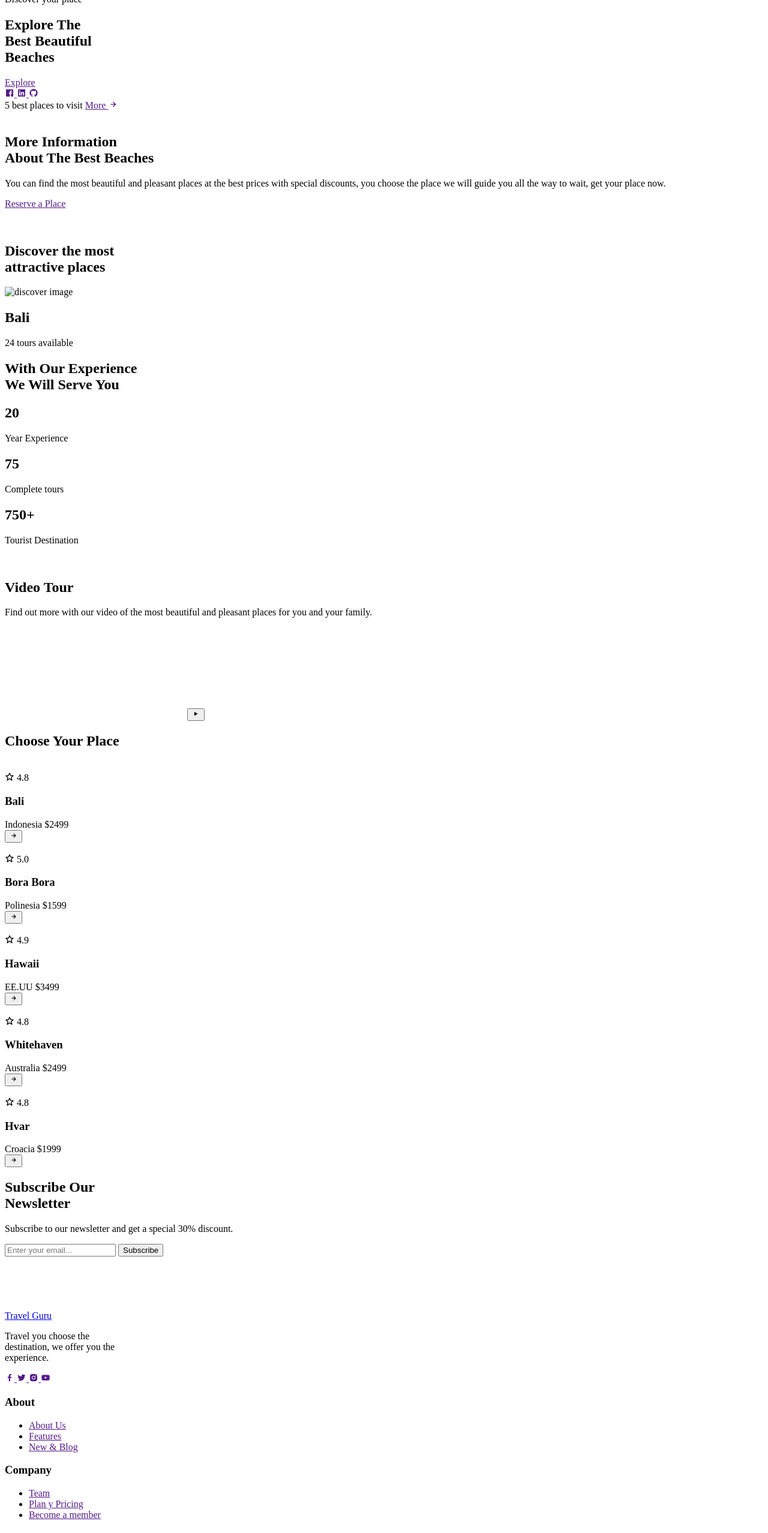
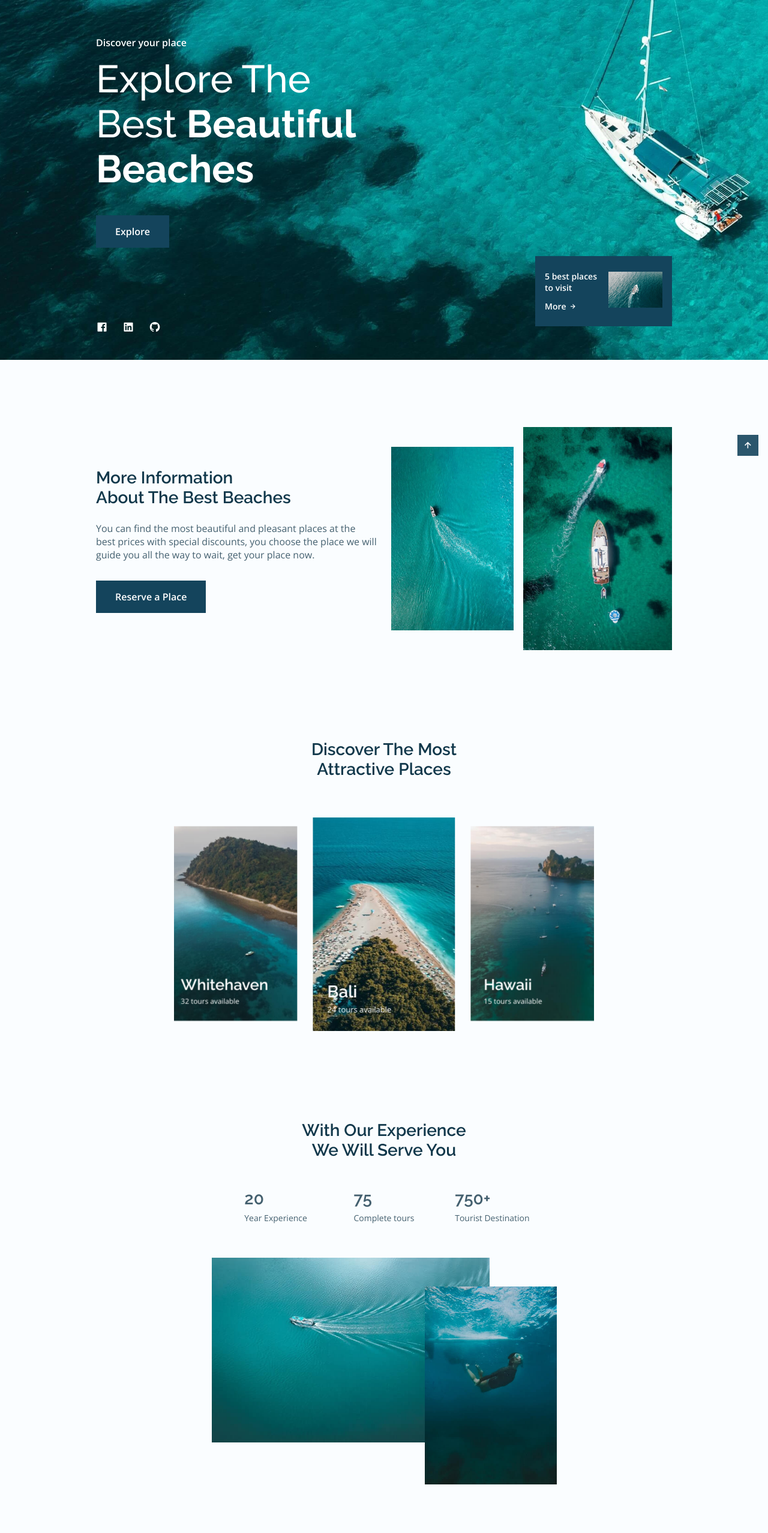
Before and after one commit to findhridoy/travel-guru-v2, a plain HTML site: page index.html in a window 1280 px wide. Shown: the part 200-2756 px from the top of the page at 60% size. Drawn offline with nearby package versions, Linux system fonts and the light colour scheme; the site is published under a folder, as on GitHub Pages, so addresses that start at the root find nothing; grey boxes are pictures that could not be loaded.

Commit message:
fix css loading

```diff
--- a/index.html
+++ b/index.html
@@ -7,7 +7,7 @@
     <!-- -------------- FAVICON ICON -------------- -->
     <link
       rel="shortcut icon"
-      href="/assets/images/favicon.png"
+      href="assets/images/favicon.png"
       type="image/x-icon"
     />
 
@@ -24,7 +24,7 @@
     />
 
     <!-- -------------- STYLE CSS -------------- -->
-    <link rel="stylesheet" href="/assets/css/style.css" />
+    <link rel="stylesheet" href="assets/css/style.css" />
 
     <!-- -------------- RESPONSIVE CSS -------------- -->
     <title>Travel Guru</title>
@@ -35,10 +35,10 @@
       <nav class="nav container">
         <div class="logo">
           <a class="white--logo" href="#"
-            ><img src="/assets/images/white-logo.png" alt="Logo"
+            ><img src="assets/images/white-logo.png" alt="Logo"
           /></a>
           <a class="dark--logo" href="#"
-            ><img src="/assets/images/dark-logo.png" alt="Logo"
+            ><img src="assets/images/dark-logo.png" alt="Logo"
           /></a>
         </div>
         <div class="nav__menu" id="nav__menu">
@@ -90,7 +90,7 @@
       <section id="home" class="home">
         <img
           class="home__image"
-          src="/assets/images/home1.jpg"
+          src="assets/images/home1.jpg"
           alt="banner image"
         />
         <div class="home__container container grid">
@@ -104,16 +104,16 @@
                 Beaches</b
               >
             </h1>
-            <a href="" class="button">Explore</a>
+            <a href="#" class="button">Explore</a>
           </div>
           <div class="home__social">
-            <a href="" class="home__social--link" target="_blank"
+            <a href="#" class="home__social--link" target="_blank"
               ><i class="bx bxl-facebook-square home__social--link"></i>
             </a>
-            <a href="" class="home__social--link" target="_blank"
+            <a href="#" class="home__social--link" target="_blank"
               ><i class="bx bxl-linkedin-square home__social--link"></i>
             </a>
-            <a href="" class="home__social--link" target="_blank">
+            <a href="#" class="home__social--link" target="_blank">
               <i class="bx bxl-github home__social--link"></i>
             </a>
           </div>
@@ -121,7 +121,7 @@
             <div>
               <span class="home__info--title">5 best places to visit</span>
               <a
-                href=""
+                href="#"
                 class="button button--flex button--link home__info--button"
               >
                 <span>More</span>
@@ -131,7 +131,7 @@
             <div class="home__info--overlay">
               <img
                 class="home__info--image"
-                src="/assets/images/home2.jpg"
+                src="assets/images/home2.jpg"
                 alt=""
               />
             </div>
@@ -152,20 +152,20 @@
               prices with special discounts, you choose the place we will guide
               you all the way to wait, get your place now.
             </p>
-            <a href="" class="button">Reserve a Place</a>
+            <a href="#" class="button">Reserve a Place</a>
           </div>
           <div class="about__images">
             <div class="about__img--overlay">
               <img
                 class="about__img--one"
-                src="/assets/images/about1.jpg"
+                src="assets/images/about1.jpg"
                 alt=""
               />
             </div>
             <div class="about__img--overlay">
               <img
                 class="about__img--two"
-                src="/assets/images/about2.jpg"
+                src="assets/images/about2.jpg"
                 alt=""
               />
             </div>
@@ -185,7 +185,7 @@
             <div class="discover__card swiper-slide">
               <img
                 class="discover__card--image"
-                src="/assets/images/discover1.jpg"
+                src="assets/images/discover1.jpg"
                 alt="discover image"
               />
               <div class="discover__card--content">
@@ -200,7 +200,7 @@
             <div class="discover__card swiper-slide">
               <img
                 class="discover__card--image"
-                src="/assets/images/discover2.jpg"
+                src="assets/images/discover2.jpg"
                 alt="discover image"
               />
               <div class="discover__card--content">
@@ -215,7 +215,7 @@
             <div class="discover__card swiper-slide">
               <img
                 class="discover__card--image"
-                src="/assets/images/discover3.jpg"
+                src="assets/images/discover3.jpg"
                 alt="discover image"
               />
               <div class="discover__card--content">
@@ -230,7 +230,7 @@
             <div class="discover__card swiper-slide">
               <img
                 class="discover__card--image"
-                src="/assets/images/discover4.jpg"
+                src="assets/images/discover4.jpg"
                 alt="discover image"
               />
               <div class="discover__card--content">
@@ -272,14 +272,14 @@
           <div class="experience__image grid">
             <div class="experience__img--overlay">
               <img
-                src="/assets/images/experience1.jpg"
+                src="assets/images/experience1.jpg"
                 alt=""
                 class="experience__img--one"
               />
             </div>
             <div class="experience__img--overlay">
               <img
-                src="/assets/images/experience2.jpg"
+                src="assets/images/experience2.jpg"
                 alt=""
                 class="experience__img--two"
               />
@@ -299,7 +299,7 @@
           </p>
           <div class="video__content">
             <video id="video-file">
-              <source src="/assets/video/video.mp4" type="video/mp4" />
+              <source src="assets/video/video.mp4" type="video/mp4" />
             </video>
             <button class="button video__button button--flex" id="video-button">
               <i
@@ -317,7 +317,7 @@
         <div class="place__container container grid">
           <!-- -------------- Place Card 1 -------------- -->
           <div class="place__card">
-            <img src="/assets/images/place1.jpg" alt="" class="place__image" />
+            <img src="assets/images/place1.jpg" alt="" class="place__image" />
             <div class="place__content">
               <span class="place__rating">
                 <i class="bx bx-star place__rating--icon"></i>
@@ -336,7 +336,7 @@
 
           <!-- -------------- Place Card 2 -------------- -->
           <div class="place__card">
-            <img src="/assets/images/place2.jpg" alt="" class="place__image" />
+            <img src="assets/images/place2.jpg" alt="" class="place__image" />
             <div class="place__content">
               <span class="place__rating">
                 <i class="bx bx-star place__rating--icon"></i>
@@ -355,7 +355,7 @@
 
           <!-- -------------- Place Card 3 -------------- -->
           <div class="place__card">
-            <img src="/assets/images/place3.jpg" alt="" class="place__image" />
+            <img src="assets/images/place3.jpg" alt="" class="place__image" />
             <div class="place__content">
               <span class="place__rating">
                 <i class="bx bx-star place__rating--icon"></i>
@@ -374,7 +374,7 @@
 
           <!-- -------------- Place Card 4 -------------- -->
           <div class="place__card">
-            <img src="/assets/images/place4.jpg" alt="" class="place__image" />
+            <img src="assets/images/place4.jpg" alt="" class="place__image" />
             <div class="place__content">
               <span class="place__rating">
                 <i class="bx bx-star place__rating--icon"></i>
@@ -393,7 +393,7 @@
 
           <!-- -------------- Place Card 5 -------------- -->
           <div class="place__card">
-            <img src="/assets/images/place5.jpg" alt="" class="place__image" />
+            <img src="assets/images/place5.jpg" alt="" class="place__image" />
             <div class="place__content">
               <span class="place__rating">
                 <i class="bx bx-star place__rating--icon"></i>
@@ -441,35 +441,35 @@
         <div class="sponsor__container container grid">
           <div class="sponsor__content">
             <img
-              src="/assets/images/sponsors1.png"
+              src="assets/images/sponsors1.png"
               alt=""
               class="sponsor__image"
             />
           </div>
           <div class="sponsor__content">
             <img
-              src="/assets/images/sponsors3.png"
+              src="assets/images/sponsors3.png"
               alt=""
               class="sponsor__image"
             />
           </div>
           <div class="sponsor__content">
             <img
-              src="/assets/images/sponsors3.png"
+              src="assets/images/sponsors3.png"
               alt=""
               class="sponsor__image"
             />
           </div>
           <div class="sponsor__content">
             <img
-              src="/assets/images/sponsors4.png"
+              src="assets/images/sponsors4.png"
               alt=""
               class="sponsor__image"
             />
           </div>
           <div class="sponsor__content">
             <img
-              src="/assets/images/sponsors5.png"
+              src="assets/images/sponsors5.png"
               alt=""
               class="sponsor__image"
             />
@@ -491,16 +491,16 @@
               experience.
             </p>
             <div>
-              <a href="" class="footer__social">
+              <a href="#" class="footer__social">
                 <i class="bx bxl-facebook"></i>
               </a>
-              <a href="" class="footer__social">
+              <a href="#" class="footer__social">
                 <i class="bx bxl-twitter"></i>
               </a>
-              <a href="" class="footer__social">
+              <a href="#" class="footer__social">
                 <i class="bx bxl-instagram-alt"></i>
               </a>
-              <a href="" class="footer__social">
+              <a href="#" class="footer__social">
                 <i class="bx bxl-youtube"></i>
               </a>
             </div>
@@ -510,13 +510,13 @@
             <h3 class="footer__subtitle">About</h3>
             <ul>
               <li class="footer__item">
-                <a href="" class="footer__link">About Us</a>
+                <a href="#" class="footer__link">About Us</a>
               </li>
               <li class="footer__item">
-                <a href="" class="footer__link">Features</a>
+                <a href="#" class="footer__link">Features</a>
               </li>
               <li class="footer__item">
-                <a href="" class="footer__link">New & Blog</a>
+                <a href="#" class="footer__link">New & Blog</a>
               </li>
             </ul>
           </div>
@@ -525,13 +525,13 @@
             <h3 class="footer__subtitle">Company</h3>
             <ul>
               <li class="footer__item">
-                <a href="" class="footer__link">Team</a>
+                <a href="#" class="footer__link">Team</a>
               </li>
               <li class="footer__item">
-                <a href="" class="footer__link">Plan y Pricing</a>
+                <a href="#" class="footer__link">Plan y Pricing</a>
               </li>
               <li class="footer__item">
-                <a href="" class="footer__link">Become a member</a>
+                <a href="#" class="footer__link">Become a member</a>
               </li>
             </ul>
           </div>
@@ -540,13 +540,13 @@
             <h3 class="footer__subtitle">Support</h3>
             <ul>
               <li class="footer__item">
-                <a href="" class="footer__link">FAQs</a>
+                <a href="#" class="footer__link">FAQs</a>
               </li>
               <li class="footer__item">
-                <a href="" class="footer__link">Support Center</a>
+                <a href="#" class="footer__link">Support Center</a>
               </li>
               <li class="footer__item">
-                <a href="" class="footer__link">Contact Us</a>
+                <a href="#" class="footer__link">Contact Us</a>
               </li>
             </ul>
           </div>
@@ -571,6 +571,6 @@
     <script src="https://cdnjs.cloudflare.com/ajax/libs/Swiper/7.3.0/swiper-bundle.min.js"></script>
 
     <!-- -------------- MAIN JS -------------- -->
-    <script src="/assets/js/main.js"></script>
+    <script src="assets/js/main.js"></script>
   </body>
 </html>
```
